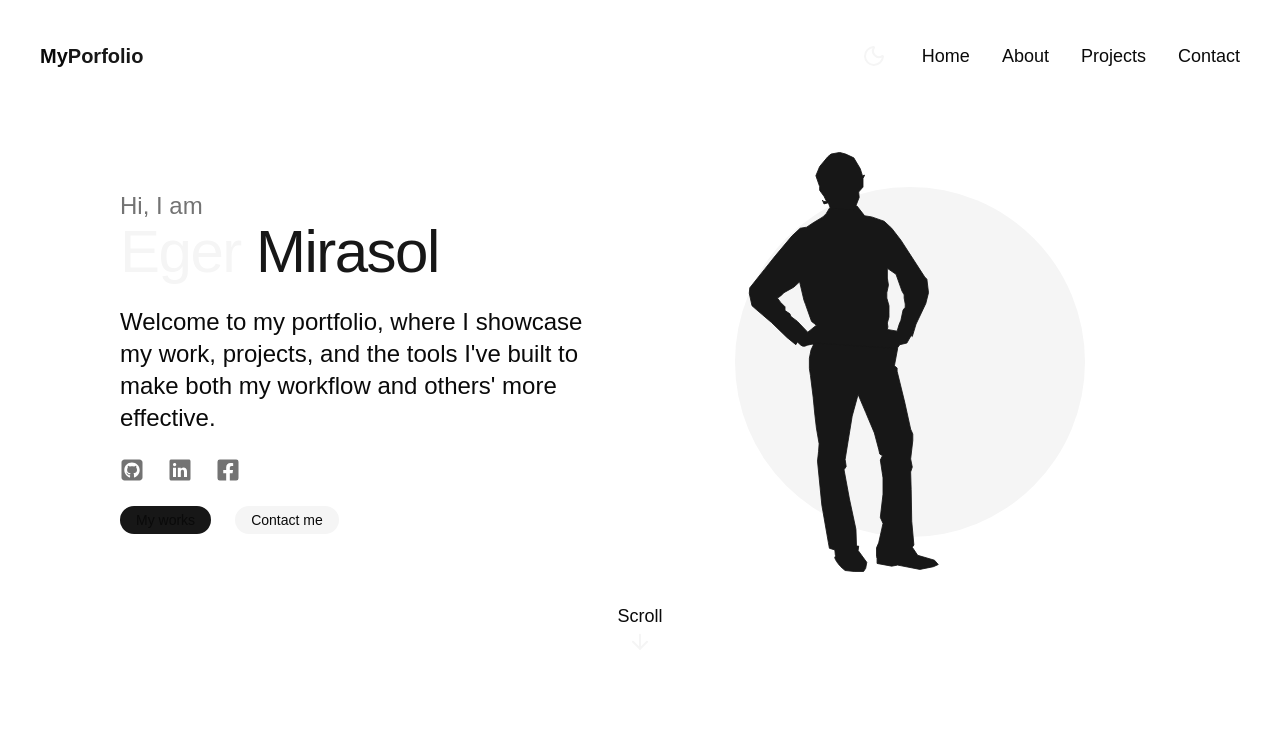
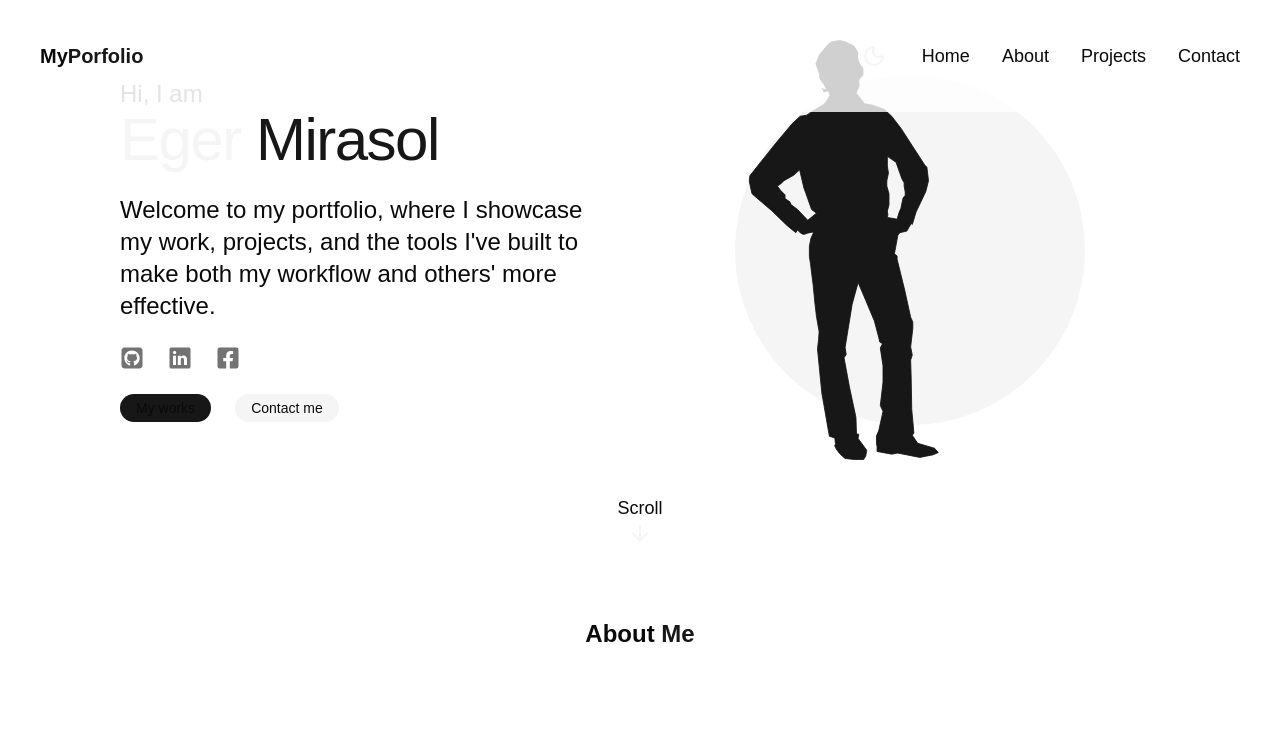
Before and after one commit to ItIsMeMyselfAndI/portfolio, a React (Vite) app: page / in a window 1280 px wide. Shown: the top 734 px of the page. Built offline with nearby package versions, Linux system fonts and the light colour scheme.

Commit message:
chore: fixed navbar in place as floating from the start

```diff
--- a/src/components/Navbar.tsx
+++ b/src/components/Navbar.tsx
@@ -29,14 +29,10 @@ const Navbar = () => {
   return (
     <nav
       className={cn(
-        "sticky h-auto top-0 z-100 p-5 sm:p-10 bg-background",
-        isSrolledDown ? "bg-background/80 shadow-xs" : "bg-background",
-      )}
-    >
-      <div
-        className={cn(
+        "fixed h-auto top-0 z-100 p-5 sm:p-10",
         "text-xl font-bold text-primary",
-          "flex flex-row justify-between items-center",
+        "w-screen flex flex-row justify-between items-center",
+        isSrolledDown ? "bg-background/80 shadow-xs" : "bg-background/80",
       )}
     >
       {/* logo */}
@@ -71,7 +67,7 @@ const Navbar = () => {
 
       {/* mobile menu */}
       <button
-          className={cn("md:hidden", "text-foreground z-10")}
+        className={cn("md:hidden", "text-foreground z-100")}
         onClick={toggleMenu}
       >
         {isMenuOpen ? <X size={24} /> : <Menu size={24} />}
@@ -103,7 +99,6 @@ const Navbar = () => {
           </a>
         ))}
       </div>
-      </div>
     </nav>
   );
 };
```
Lines whose indentation alone changed are shown as unchanged.
